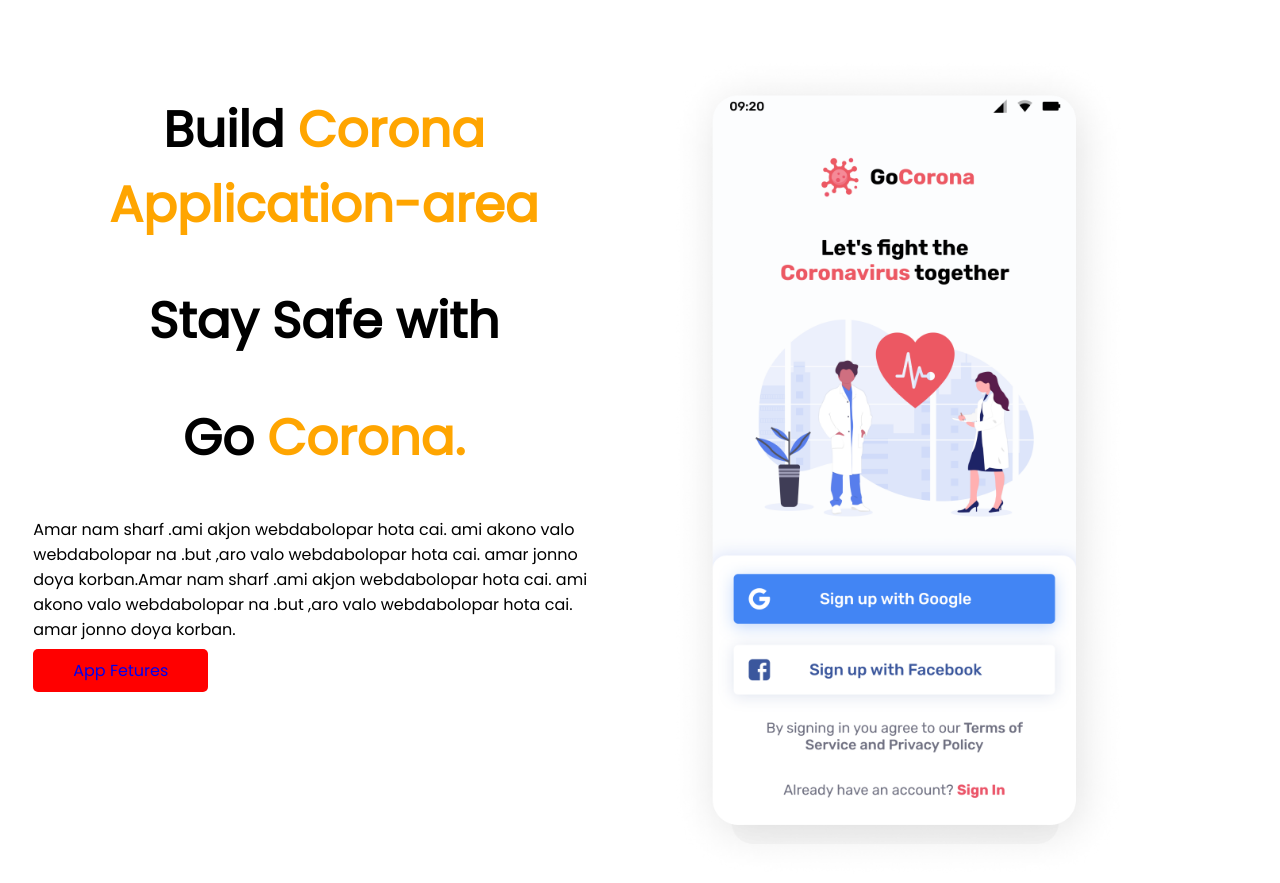
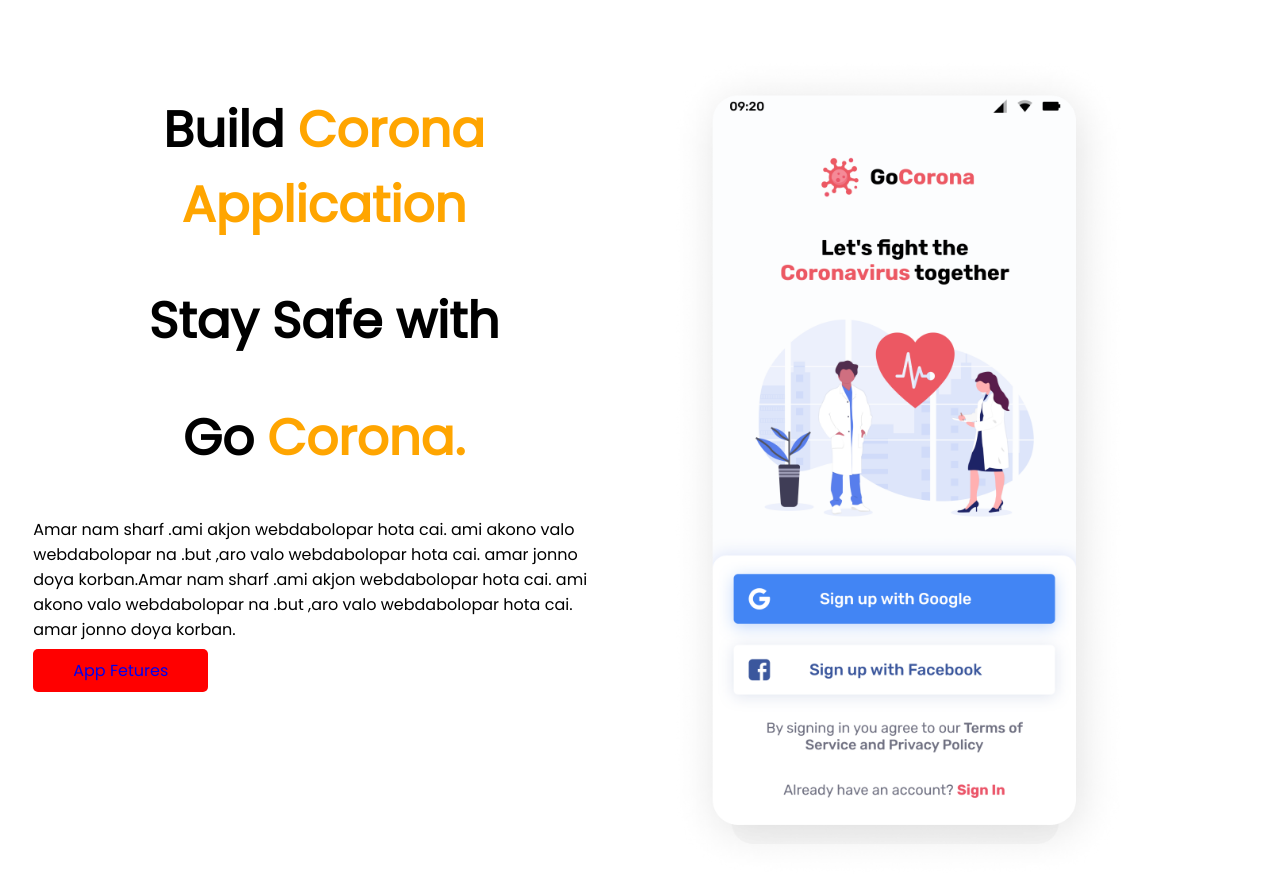
Before and after one commit to sharif12345666/mission-2022, a plain HTML site: page index.html in a window 1280 px wide. Shown: the part 2396-3279 px from the top of the page. Drawn offline with Linux system fonts and the light colour scheme.

Commit message:
sation commit added

```diff
--- a/index.html
+++ b/index.html
@@ -94,7 +94,7 @@
     </section>
     <section class="top-banner flexible-container">
         <div class="half-width">
-            <h1>Build <span class="orange-colar">Corona Application-area</span></h1>
+            <h1>Build <span class="orange-colar">Corona Application</span></h1>
             <h1> Stay Safe with</h1>
             <h1>Go <span class="orange-colar">Corona.</span></h1>
             <p>Amar nam sharf .ami akjon webdabolopar hota cai. ami akono valo webdabolopar na .but ,aro valo
```
